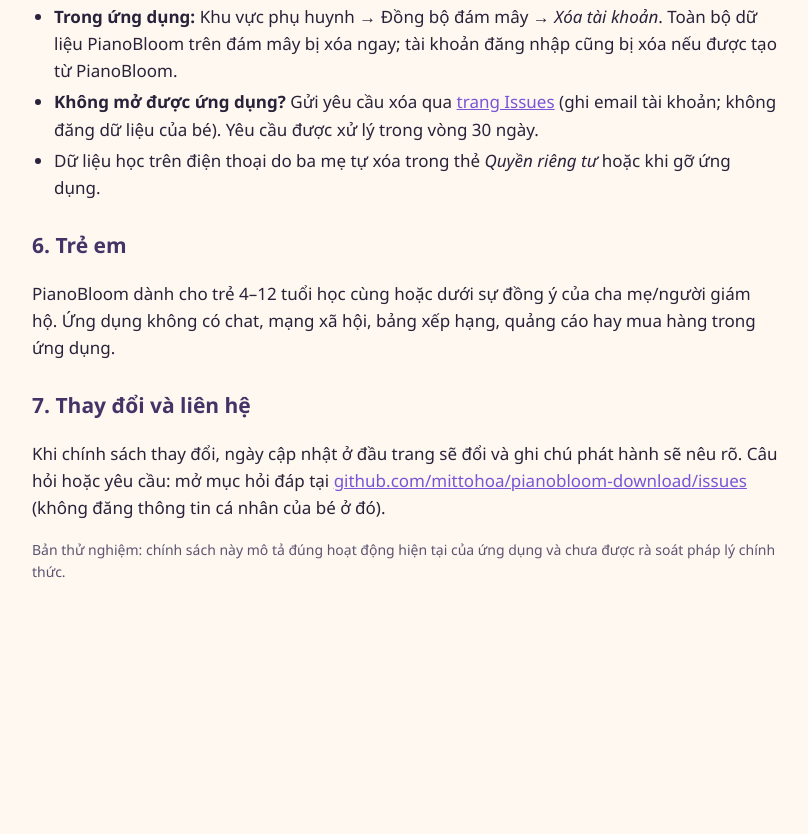
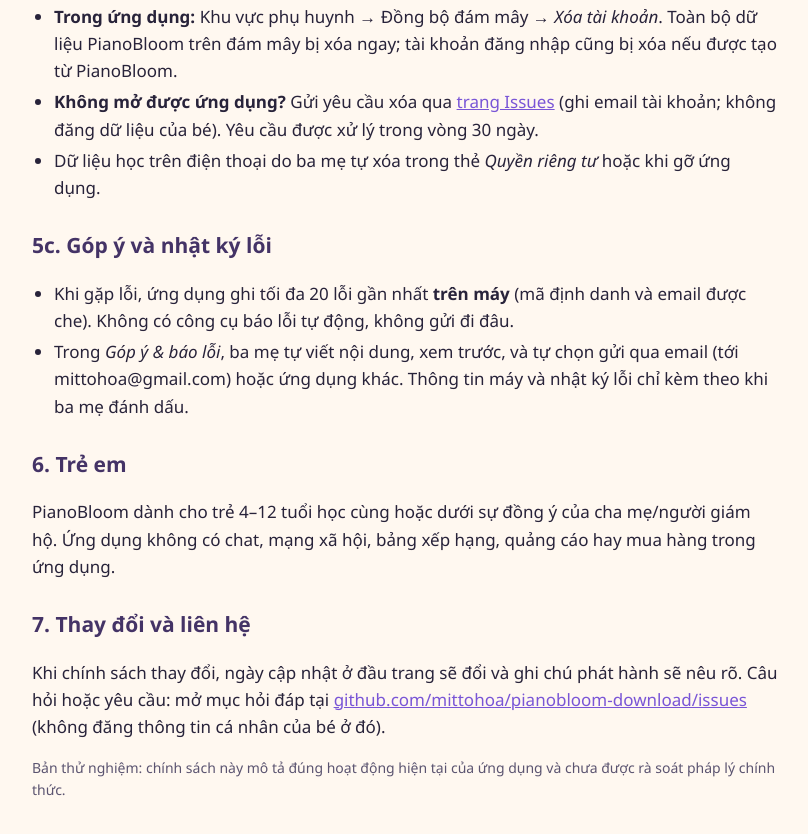
Before and after one commit to mittohoa/pianobloom-download, a plain HTML site: page privacy.html in a window 1280 px wide. Shown: the part 2160-2994 px from the top of the page, without its empty margins (234-1042 px from the left). Before the commit the page ends 2813 px from the top, so only its background shows below. Drawn offline with Linux system fonts and the light colour scheme.

Commit message:
Privacy: feedback and on-device error log

```diff
--- a/privacy.html
+++ b/privacy.html
@@ -87,6 +87,12 @@
     <li>Dữ liệu học trên điện thoại do ba mẹ tự xóa trong thẻ <em>Quyền riêng tư</em> hoặc khi gỡ ứng dụng.</li>
   </ul>
 
+  <h2 id="gop-y">5c. Góp ý và nhật ký lỗi</h2>
+  <ul>
+    <li>Khi gặp lỗi, ứng dụng ghi tối đa 20 lỗi gần nhất <strong>trên máy</strong> (mã định danh và email được che). Không có công cụ báo lỗi tự động, không gửi đi đâu.</li>
+    <li>Trong <em>Góp ý &amp; báo lỗi</em>, ba mẹ tự viết nội dung, xem trước, và tự chọn gửi qua email (tới mittohoa@gmail.com) hoặc ứng dụng khác. Thông tin máy và nhật ký lỗi chỉ kèm theo khi ba mẹ đánh dấu.</li>
+  </ul>
+
   <h2>6. Trẻ em</h2>
   <p>PianoBloom dành cho trẻ 4–12 tuổi học cùng hoặc dưới sự đồng ý của cha mẹ/người giám hộ. Ứng dụng không có chat, mạng xã hội, bảng xếp hạng, quảng cáo hay mua hàng trong ứng dụng.</p>
 
```
